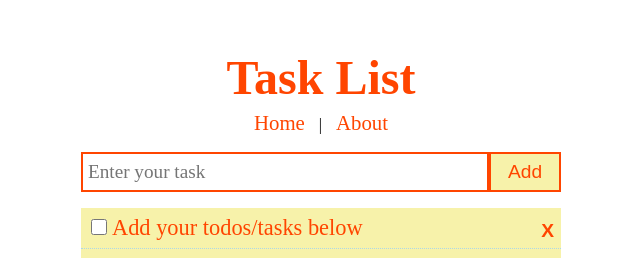
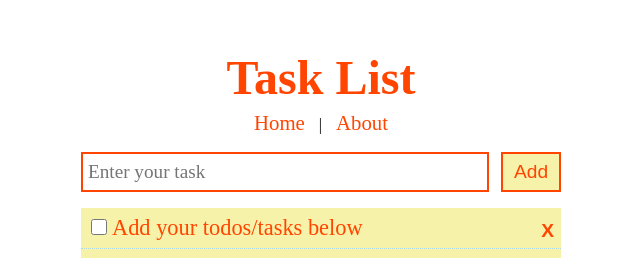
Before and after one commit to Suman373/TaskApp, a React (Create React App) app: page / in a window 1280 px wide. Shown: the part 113-371 px from the top of the page, without its empty margins (319-959 px from the left). Built offline with nearby package versions, Linux system fonts and the light colour scheme; a web font is replaced by a local one.

Commit message:
Added some margin between the input and the add button

```diff
--- a/src/components/Addtask.jsx
+++ b/src/components/Addtask.jsx
@@ -23,7 +23,7 @@ class Addtask extends Component {
     render() {
         return (
             <header className="header">
-                <form onSubmit={this.inputSave}>
+                <form onSubmit={this.inputSave} style={formStyle}>
                     <input
                         type="text"
                         name="task"
@@ -43,7 +43,7 @@ class Addtask extends Component {
 const addInputStyle = {
     fontSize: "1.2rem",
     height: "2.5rem",
-    margin: "1rem auto",
+    margin: "1rem 0",
     padding: "5px",
     width: "85%",
     border: "2px solid orangered",
@@ -57,7 +57,13 @@ const addbtnStyle = {
     cursor: "pointer",
     background: "#f7f2aa",
     border: "2px solid orangered",
-    width: "15%",
+    width: "12.5%",
+    height: "2.5rem",
+};
+const formStyle = {
+    display: "flex",
+    justifyContent: "space-between",
+    alignItems: "center",
 };
 
 export default Addtask;
```
